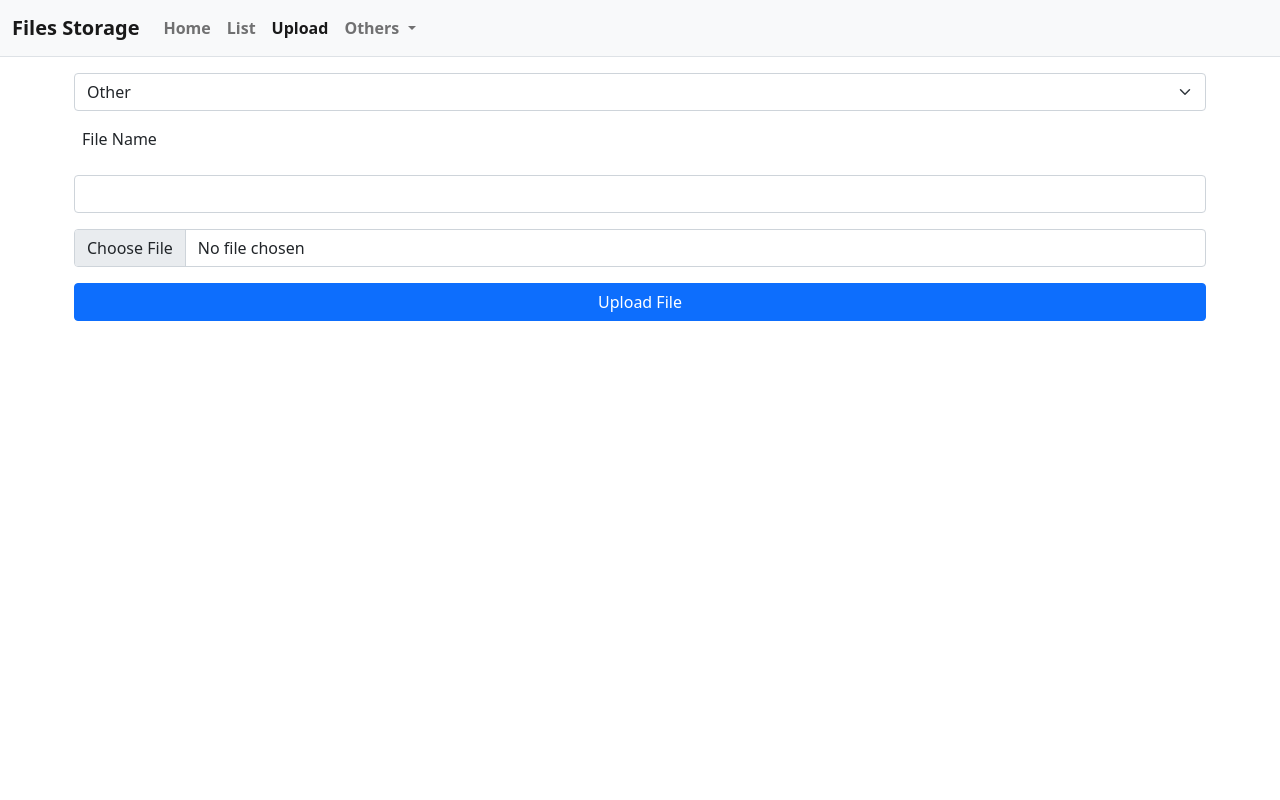
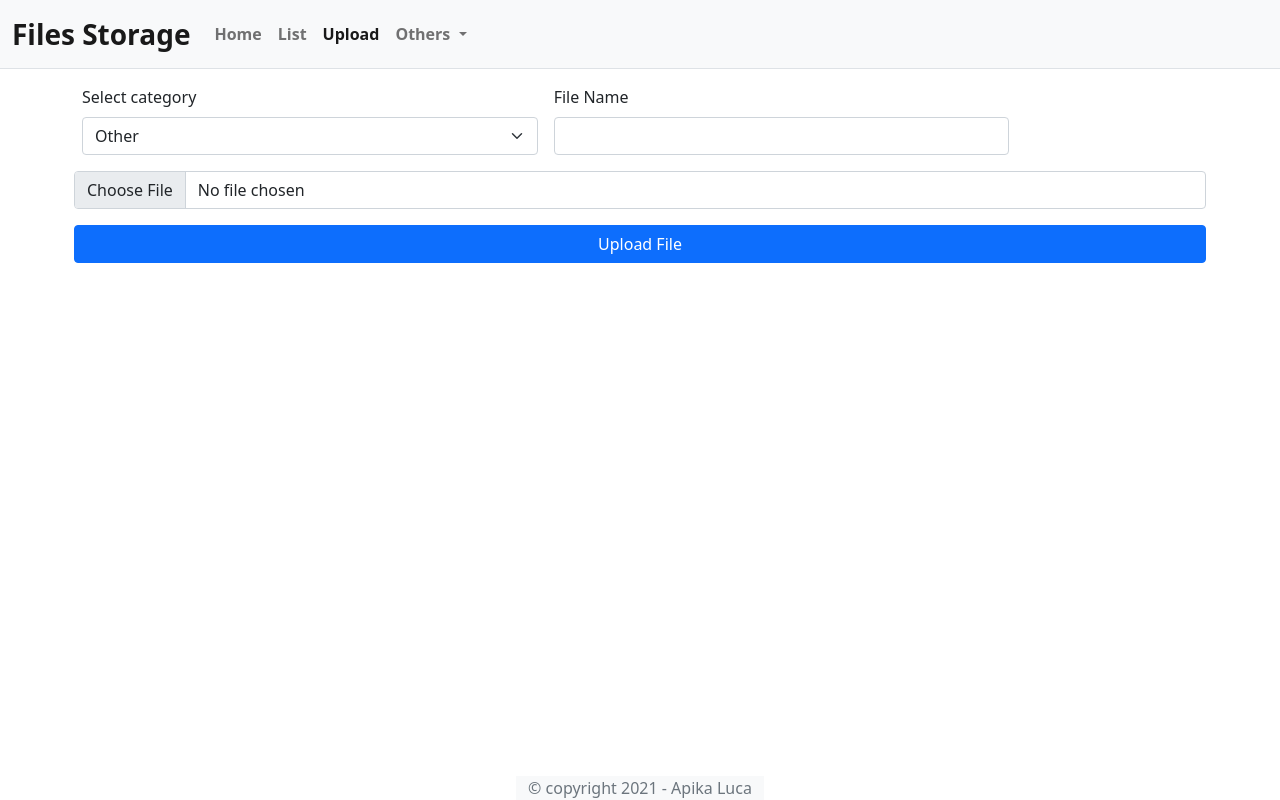
Before and after one commit to Brayan-724/FileStorage, a Node server app: page /u in a window 1280 px wide. Run offline with Node 20, Linux system fonts and the light colour scheme; some libraries are stand-ins or nearby versions.

Commit message:
AutoCommited

```diff
--- /dev/null
+++ b/src/partials/footer.ejs
@@ -0,0 +1,5 @@
+<footer class="footer position-absolute bottom-0 start-50 translate-middle-x bg-light">
+    <div class="container">
+        <span class="text-muted"> © copyright 2021 - Apika Luca</span>
+    </div>
+</footer>
--- a/src/partials/nav.ejs
+++ b/src/partials/nav.ejs
@@ -1,6 +1,6 @@
 <nav class="navbar navbar-expand-lg navbar-light bg-light mb-3 border-bottom">
 	<div class="container-fluid fw-bolder">
-      <a class="navbar-brand" href="/">Files Storage</a>
+		<a class="navbar-brand fs-3" href="/">Files Storage</a>
 		<button class="navbar-toggler" type="button" data-bs-toggle="collapse" data-bs-target="#navbarSupportedContent" aria-controls="navbarSupportedContent" aria-expanded="false" aria-label="Toggle navigation">
 			<span class="navbar-toggler-icon"></span>
 		</button>
--- a/src/views/error.ejs
+++ b/src/views/error.ejs
@@ -17,5 +17,6 @@
             <pre><%= error.stack %></pre>
         </p>
         <a href="/">Menu</a>
+        <%- include('../partials/footer') -%>
     </body>
 </html>
--- a/src/views/files.ejs
+++ b/src/views/files.ejs
@@ -22,5 +22,6 @@
                 <% }) %>
             </div>
         </div>
+        <%- include('../partials/footer') -%>
     </body>
 </html>
--- a/src/views/index.ejs
+++ b/src/views/index.ejs
@@ -16,5 +16,6 @@
 			</div>
 		</div>
 	  </div>
+	  <%- include('../partials/footer') -%>
   </body>
 </html>
--- a/src/views/upload.ejs
+++ b/src/views/upload.ejs
@@ -8,20 +8,57 @@
     <%- include('../partials/nav', {active:'u'}) -%>
     <div class="container">
         <form class="row g-3 needs-validation" novalidate action="/u" method="post" enctype="multipart/form-data">
-            <select class="form-select" required name="type">
+            <div class="col-md-5">
+                <label for="type" class="form-label"> Select category </label>
+                <select class="form-select" id="type" required name="type">
                     <option value="other">Other</option>
                     <optgroup label="Library">
                         <option value="lib/mod">Module</option>
                     </optgroup>
                 </select>
+            </div>
+
+            <div class="col-md-5">
                 <label for="dirName" class="form-label"> File Name </label>
                 <input type="text" class="form-control" required id="dirName" name="dirName">
-
+                <div class="invalid-feedback">
+                    Write the name of file.
+                    Remember, the name is before of the first dot (here.*)
+                </div>
+            </div>
 
             <input class="form-control" required type="file" name="file">
+            <div class="invalid-feedback">
+                Upload file
+            </div>
 
             <button type="submit" class="btn btn-primary"> Upload File </button>
         </form>
     </div>
+
+    <%- include('../partials/footer') -%>
+
+    <script>
+        // Example starter JavaScript for disabling form submissions if there are invalid fields
+        (function () {
+        'use strict'
+
+        // Fetch all the forms we want to apply custom Bootstrap validation styles to
+        const forms = document.querySelectorAll('.needs-validation')
+
+        // Loop over them and prevent submission
+        Array.prototype.slice.call(forms)
+            .forEach(function (form) {
+            form.addEventListener('submit', function (event) {
+                if (!form.checkValidity()) {
+                event.preventDefault()
+                event.stopPropagation()
+                }
+
+                form.classList.add('was-validated')
+            }, false)
+            })
+        })()
+    </script>
 </body>
 </html>
```
Lines whose indentation alone changed are shown as unchanged.
